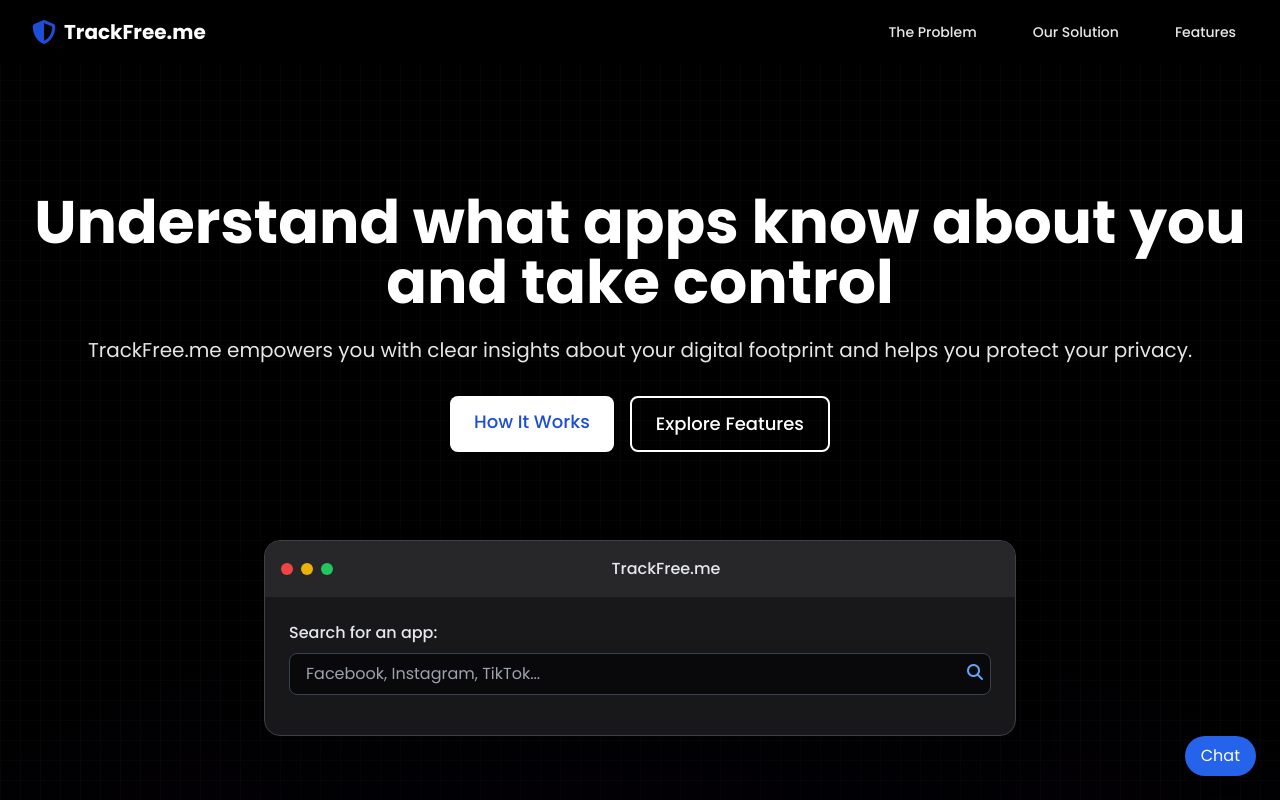
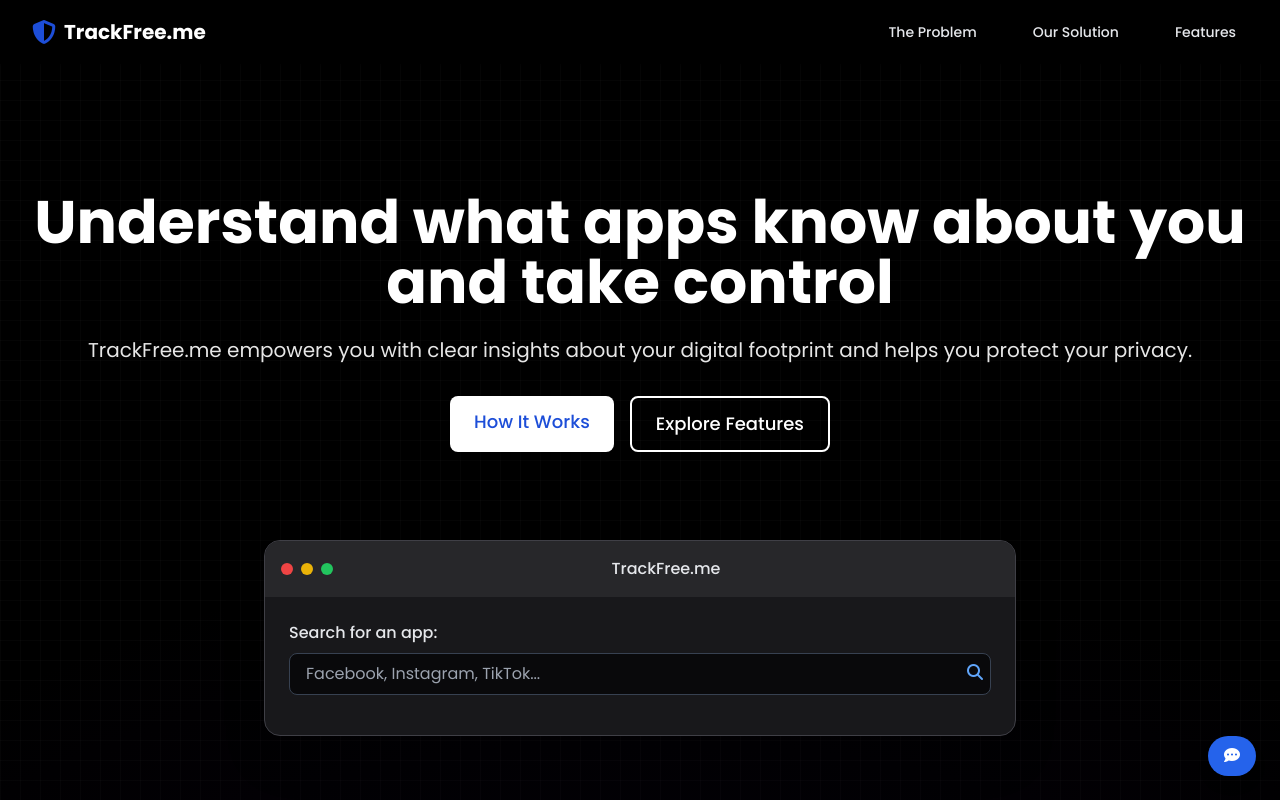
Before and after one commit to CodeWithEugene/TrackFree.me, a plain HTML site: page index.html in a window 1280 px wide. Shown: the top 800 px of the page. Drawn offline with nearby package versions, Linux system fonts and the light colour scheme.

Commit message:
changed the chatbot wording to icon

```diff
--- a/index.html
+++ b/index.html
@@ -403,7 +403,9 @@
 
     <!-- Simple Chatbot Widget -->
     <div id="chatbot-widget" style="position:fixed;bottom:24px;right:24px;z-index:9999;">
-      <button id="chatbot-toggle" class="bg-blue-600 text-white px-4 py-2 rounded-full shadow-lg">Chat</button>
+      <button id="chatbot-toggle" class="bg-blue-600 text-white px-4 py-2 rounded-full shadow-lg">
+        <i class="fas fa-comment-dots"></i> <!-- Font Awesome message icon -->
+      </button>
       <div id="chatbot-box" class="hidden bg-zinc-900 text-gray-200 rounded-xl shadow-xl p-4 mt-2 w-80" style="max-height:400px;overflow-y:auto;">
         <div id="chatbot-messages" class="mb-2 text-sm" style="min-height:120px;"></div>
         <form id="chatbot-form" class="flex">
@@ -413,7 +415,6 @@
       </div>
     </div>
     <script>
-    // filepath: index.html
     // Chatbot toggle
     document.getElementById('chatbot-toggle').onclick = () => {
       document.getElementById('chatbot-box').classList.toggle('hidden');
```
